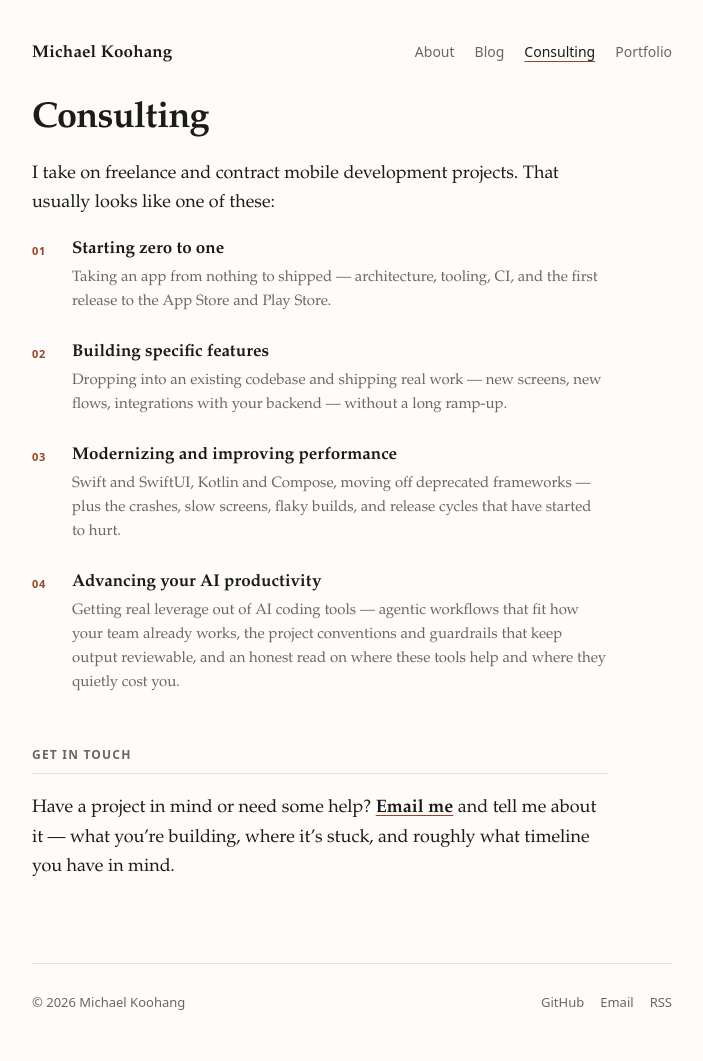
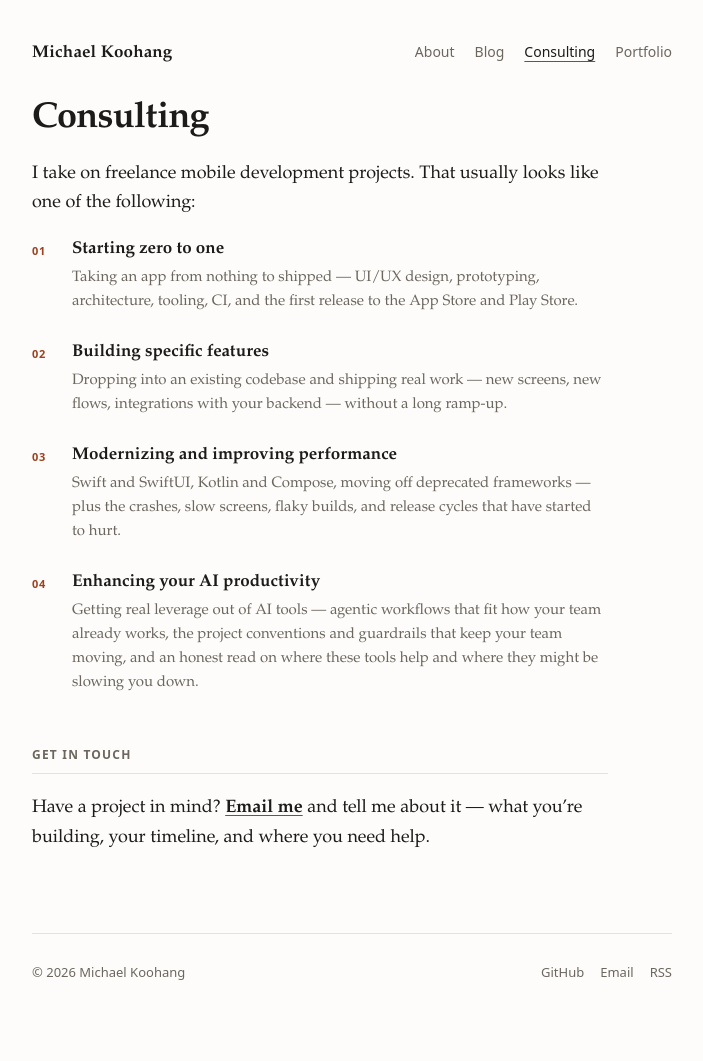
Before and after one commit to sebasque/sebasque.github.io, a Jekyll site: the page built from consulting.md, in a window 1280 px wide. Shown: the whole page, without its empty margins (288-991 px from the left). Built offline with Jekyll 4.4.1, drawn with Linux system fonts in a browser that asks for light colours; after the commit the page ends 1032 px from its top, so only the background shows below that.

Commit message:
Clean consulting page and emphasize work experience

```diff
--- a/consulting.md
+++ b/consulting.md
@@ -4,18 +4,18 @@ nav: true
 permalink: /consulting/
 ---
 
-I take on freelance and contract mobile development projects. That usually looks like one of these:
+I take on freelance mobile development projects. That usually looks like one of the following:
 
 1. **Starting zero to one**
-   Taking an app from nothing to shipped — architecture, tooling, CI, and the first release to the App Store and Play Store.
+   Taking an app from nothing to shipped — UI/UX design, prototyping, architecture, tooling, CI, and the first release to the App Store and Play Store.
 2. **Building specific features**
    Dropping into an existing codebase and shipping real work — new screens, new flows, integrations with your backend — without a long ramp-up.
 3. **Modernizing and improving performance**
    Swift and SwiftUI, Kotlin and Compose, moving off deprecated frameworks — plus the crashes, slow screens, flaky builds, and release cycles that have started to hurt.
-4. **Advancing your AI productivity**
-   Getting real leverage out of AI coding tools — agentic workflows that fit how your team already works, the project conventions and guardrails that keep output reviewable, and an honest read on where these tools help and where they quietly cost you.
+4. **Enhancing your AI productivity**
+   Getting real leverage out of AI tools — agentic workflows that fit how your team already works, the project conventions and guardrails that keep your team moving, and an honest read on where these tools help and where they might be slowing you down.
 {: .pillars}
 
 ## Get in touch
 
-Have a project in mind or need some help? **[Email me](mailto:{{ site.email }})** and tell me about it — what you're building, where it's stuck, and roughly what timeline you have in mind.
+Have a project in mind? **[Email me](mailto:{{ site.email }})** and tell me about it — what you're building, your timeline, and where you need help.
```
Also changed, not shown: index.md (+1 -1 lines).
